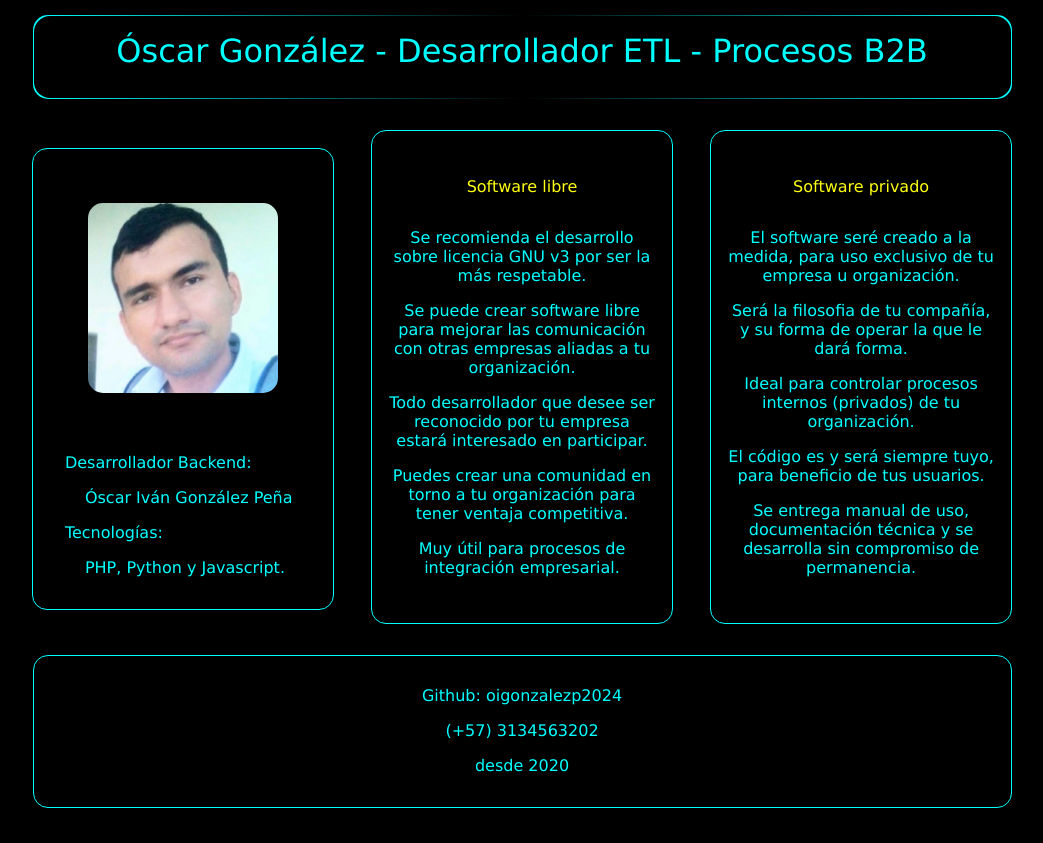
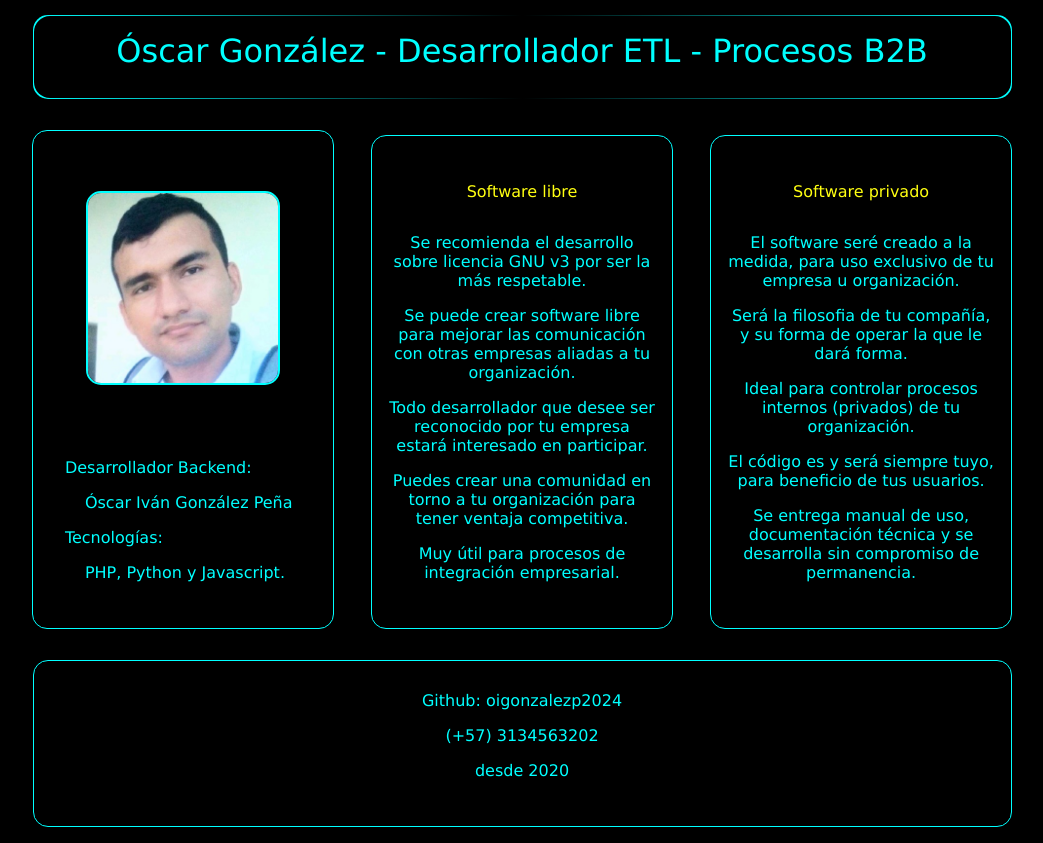
Before and after one commit to oigonzalezp2024/oigonzalezp2024.github.io, a PHP site: page / in a window 1280 px wide. Shown: the whole page, without its empty margins (94-1137 px from the left). Before the commit the page ends 808 px from the top, so only its background shows below. Run offline with PHP 8.4, Linux system fonts and the light colour scheme.

Commit message:
Ajuste a los estilos del index

```diff
--- a/css/style.css
+++ b/css/style.css
@@ -14,7 +14,7 @@
 }
 
 div.container {
-    width: 1200px;
+    width: 350px;
     text-align: center;
 }
 
@@ -26,7 +26,7 @@
     max-width: 300px;
     border-radius: 15px;
     padding-top: 30px;
-    padding-bottom: 16px;
+    padding-bottom: 30px;
     margin-bottom: 16px;
     position: relative;
     transform-style: preserve-3d;
@@ -37,12 +37,13 @@
 }
 
 div.container div.propuesta div.fotografia img {
-    margin-top: 24px;
     width: 190px;
     min-width: 190px;
     min-height: 190px;
+    margin-top: 30px;
+    margin-bottom: 53px;
     border-radius: 15px;
-    margin-bottom: 40px;
+    border: 2px #00ffff solid;
 }
 
 div.container div.propuesta div:hover {
@@ -119,7 +120,7 @@
 div.container div.propuesta div.content {
     background-color: black;
     margin: 0px;
-    width: 267px;
+    width: 267.5px;
     font-size: 16px;
     height: 50px;
     padding: 16px;
@@ -127,6 +128,11 @@
 }
 
 @media only screen and (min-width: 600px) {
+
+    div.container {
+        width: 700px;
+        text-align: center;
+    }
 
     div.container div.propuesta {
         display: inline-block;
@@ -143,6 +149,11 @@
 }
 
 @media only screen and (min-width: 768px) {
+
+    div.container {
+        width: 1200px;
+        text-align: center;
+    }
 
     div.container div.propuesta {
         display: inline-block;
```
